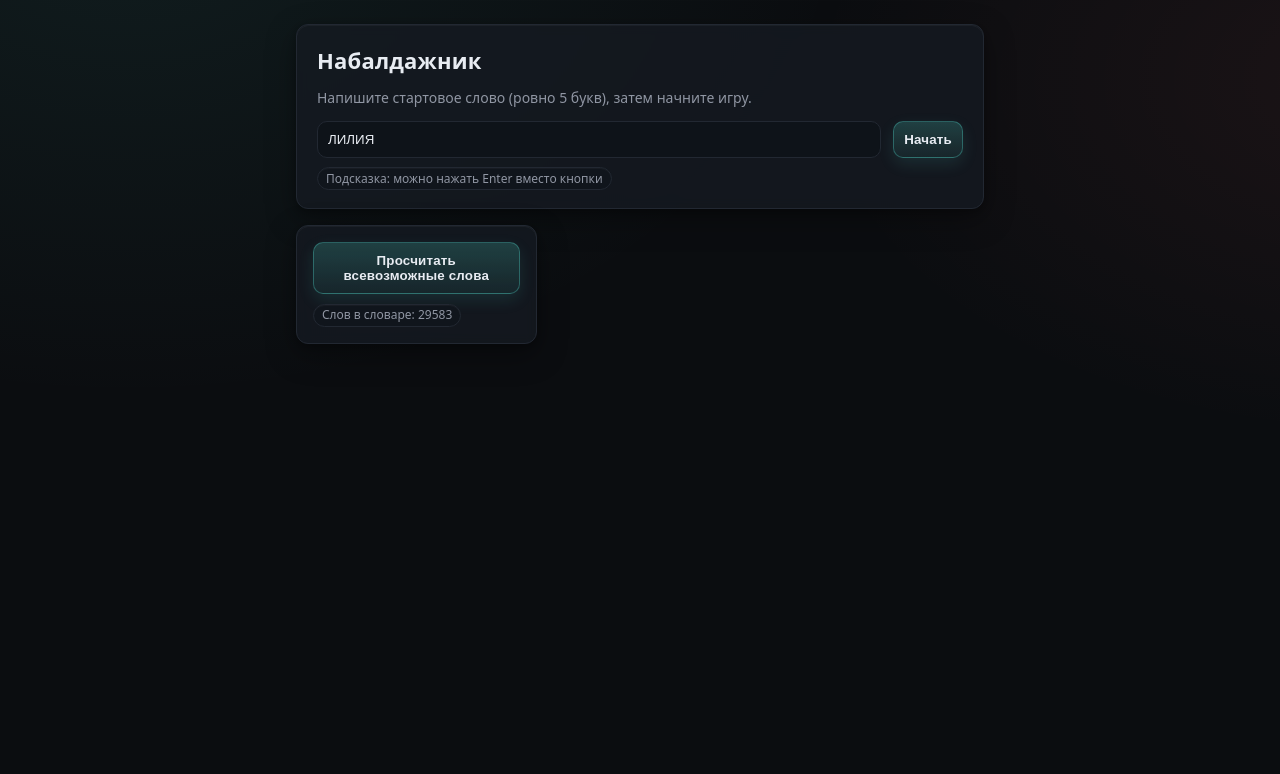
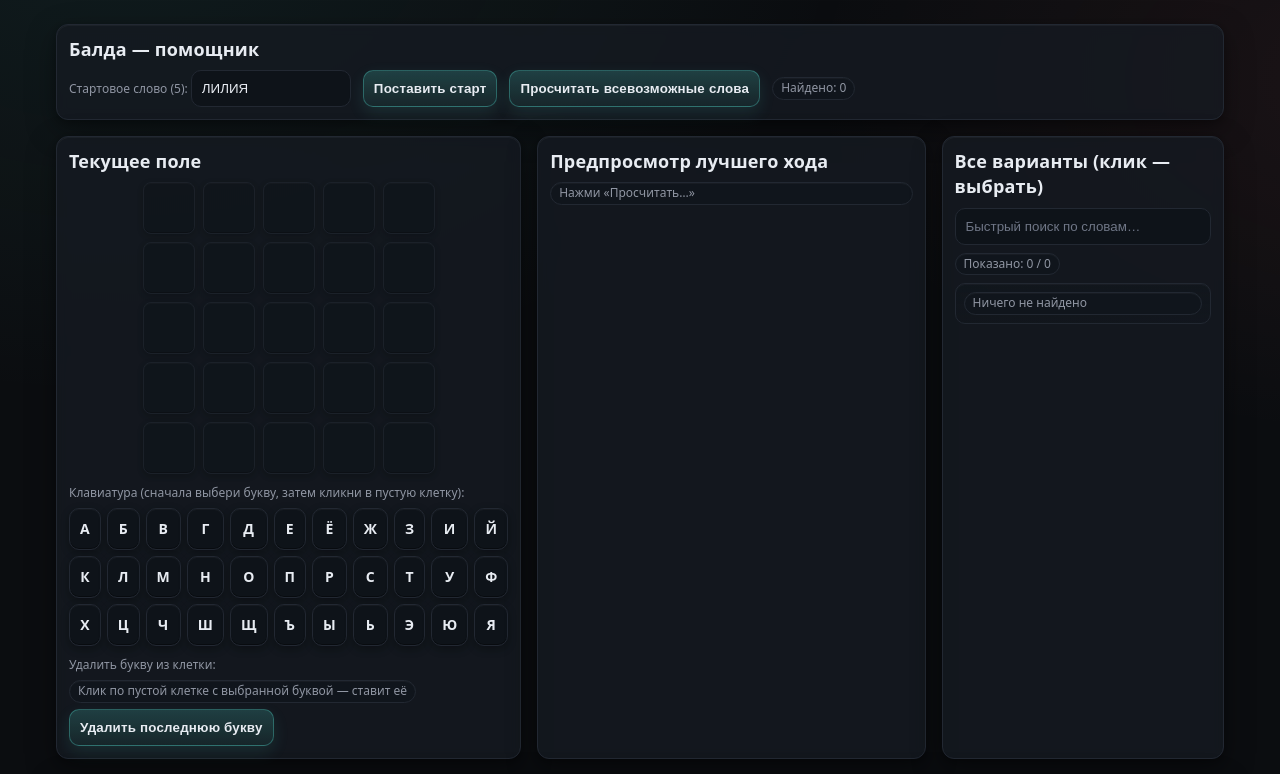
Before and after one commit to belovdima/balda-cheat, a React (Vite) app in the folder balda-cheat/: page / in a window 1280 px wide. Shown: the top 774 px of the page. Built offline with nearby package versions, Linux system fonts and the light colour scheme.

Commit message:
Update App.tsx

```diff
--- a/balda-cheat/src/App.tsx
+++ b/balda-cheat/src/App.tsx
@@ -1,4 +1,4 @@
-import React, { useEffect, useMemo, useState, useCallback } from "react";
+import React, { useEffect, useMemo, useState } from "react";
 import { BoardView } from "./components/BoardView";
 import { Keyboard } from "./components/Keyboard";
 import { emptyBoard, findAllMoves, cloneBoard } from "./solver";
@@ -6,9 +6,6 @@ import { makeTrie } from "./trie";
 import type { Board, Move } from "./types";
 import { norm } from "./letters";
 import { getDictionary } from "./dicts";
-
-type Phase = "welcome" | "play";
-type ViewMode = "analyze" | "edit"; // анализ (превью+список) / редактирование (поле+клавиатура)
 
 const N = 5;
 
@@ -22,14 +19,17 @@ function joinBanned(arr: string[]): string {
     return Array.from(new Set(arr)).join(", ");
 }
 
-// Подсветка совпадений (используется в списке вариантов)
+// Подсветка совпадений: возвращает массив React-нodels с <mark className="hl">
 function highlightWord(word: string, query: string) {
     const q = norm(query);
     if (!q) return word;
+
     const src = word;
     const srcNorm = norm(word);
     const res: React.ReactNode[] = [];
     let i = 0;
+
+    // Найдём ВСЕ вхождения q в нормализованной строке
     while (i < srcNorm.length) {
         const idx = srcNorm.indexOf(q, i);
         if (idx === -1) {
@@ -48,29 +48,19 @@ function highlightWord(word: string, query: string) {
 }
 
 export default function App() {
-    // Словарь/три
+    const [board, setBoard] = useState<Board>(() => emptyBoard());
     const [dict, setDict] = useState<string[]>([]);
     const trie = useMemo(() => makeTrie(dict), [dict]);
 
-    // Фазы и режим
-    const [phase, setPhase] = useState<Phase>("welcome");
-    const [viewMode, setViewMode] = useState<ViewMode>("analyze");
+    const [picked, setPicked] = useState<string | null>(null);
+    const [bannedInput, setBannedInput] = useState<string>("");
+    const banned = useMemo(() => parseBanned(bannedInput), [bannedInput]);
 
-    // Данные игры
-    const [board, setBoard] = useState<Board>(() => emptyBoard());
     const [startWord, setStartWord] = useState("ЛИЛИЯ");
     const [moves, setMoves] = useState<Move[]>([]);
     const [preview, setPreview] = useState<Move | null>(null);
 
-    // Блэклист
-    const [bannedInput, setBannedInput] = useState<string>("");
-    const banned = useMemo(() => parseBanned(bannedInput), [bannedInput]);
-
-    // Редактирование
-    const [picked, setPicked] = useState<string | null>(null); // выбранная буква на клавиатуре
-    const [deleteArmed, setDeleteArmed] = useState<boolean>(false); // режим удаления буквы кликом
-
-    // Поиск по вариантам
+    // Быстрый поиск по словам
     const [query, setQuery] = useState<string>("");
 
     const filteredMoves = useMemo(() => {
@@ -79,16 +69,15 @@ export default function App() {
         return moves.filter((m) => norm(m.word).includes(q));
     }, [moves, query]);
 
-    // Загрузка словаря
     useEffect(() => {
         getDictionary().then(setDict);
     }, []);
 
-    // Ripple для клавиш (ставит CSS-переменные --x/--y)
+    // Ripple для клавиш: вычисляем --x/--y при pointerdown
     useEffect(() => {
         const handler = (e: PointerEvent) => {
             const t = e.target as HTMLElement | null;
-            if (!t?.classList?.contains("key")) return;
+            if (!t || !t.classList || !t.classList.contains("key")) return;
             const r = t.getBoundingClientRect();
             const x = ((e.clientX - r.left) / r.width) * 100;
             const y = ((e.clientY - r.top) / r.height) * 100;
@@ -99,21 +88,15 @@ export default function App() {
         return () => document.removeEventListener("pointerdown", handler);
     }, []);
 
-    // Утилиты блэклиста
-    const addToBlacklist = useCallback(
-        (words: string | string[]) => {
+    // добавить слова в чёрный список (без дублей)
+    const addToBlacklist = (words: string | string[]) => {
         const list = Array.isArray(words) ? words : [words];
-            const next = new Set([
-                ...parseBanned(bannedInput),
-                ...list.map(norm),
-            ]);
+        const next = new Set([...parseBanned(bannedInput), ...list.map(norm)]);
         setBannedInput(joinBanned(Array.from(next)));
-        },
-        [bannedInput]
-    );
+    };
 
-    // Запуск игры со стартовым словом (из welcome-экрана)
-    const startGame = () => {
+    // поставить стартовое слово + в ч/с
+    const putStart = () => {
         const s = norm(startWord);
         if (s.length !== 5) {
             alert("Стартовое слово должно быть из 5 букв.");
@@ -126,66 +109,31 @@ export default function App() {
         setMoves([]);
         setPreview(null);
         addToBlacklist(s);
-        setPhase("play");
-        setViewMode("analyze");
-        setPicked(null);
-        setDeleteArmed(false);
-
-        // Если словарь уже загружен — сразу посчитаем
-        if (dict.length > 0) {
-            const res = findAllMoves(b, trie, [...parseBanned(bannedInput), s]);
-            setMoves(res);
-            setPreview(res[0] ?? null);
-        }
     };
 
-    // Пересчёт вариантов для текущего board/banned
-    const recalc = useCallback(
-        (b: Board = board, bannedArr: string[] = banned) => {
-            const res = findAllMoves(b, trie, bannedArr);
-            setMoves(res);
-            setPreview(res[0] ?? null);
-        },
-        [board, banned, trie]
-    );
-
-    // Клик по клетке (поведение зависит от режима)
-    const handleCellClick = (r: number, c: number) => {
-        // Режим удаления — удаляем, если в клетке есть буква
-        if (deleteArmed) {
-            if (!board[r][c]) return; // пустая — игнор
-            const b2 = cloneBoard(board);
-            b2[r][c] = "";
-            setBoard(b2);
-            setDeleteArmed(false);
-            setViewMode("analyze");
-            recalc(b2);
-            return;
-        }
-
-        // Режим редактирования — ставим выбранную букву
-        if (viewMode === "edit") {
+    // ручная постановка буквы
+    const onCellClick = (r: number, c: number) => {
         if (!picked) return;
         if (board[r][c]) return;
         const b2 = cloneBoard(board);
         b2[r][c] = picked;
         setBoard(b2);
-            setPicked(null);
-            setViewMode("analyze"); // сразу возвращаем в анализ
-            recalc(b2);
-            return;
-        }
-
-        // В режиме анализа клики по полю не делают ничего особого
     };
 
-    // Явный пересчёт (кнопка)
     const calc = () => {
-        recalc();
-        setQuery("");
+        const res = findAllMoves(board, trie, banned);
+        setMoves(res);
+        setPreview(res[0] ?? null);
+        setQuery(""); // сброс фильтра
     };
 
-    // Применить предложенный ход (как раньше)
+    const clearCell = (r: number, c: number) => {
+        const b2 = cloneBoard(board);
+        b2[r][c] = "";
+        setBoard(b2);
+    };
+
+    // применить предложенный ход
     const applyMove = (m: Move) => {
         const b2 = cloneBoard(board);
         b2[m.insert.r][m.insert.c] = m.insert.letter;
@@ -198,31 +146,69 @@ export default function App() {
         setQuery("");
     };
 
-    // UI: левая половина (анализ/редактирование)
-    const LeftPane = () => {
-        if (viewMode === "edit") {
     return (
+        <div className="container">
+            {/* Хедер */}
+            <div className="panel">
+                <h1>Балда — помощник</h1>
+                <div className="row" style={{ gap: 12 }}>
+                    <label>
+                        Стартовое слово (5):&nbsp;
+                        <input
+                            value={startWord}
+                            onChange={(e) => setStartWord(e.target.value)}
+                            style={{ width: 160 }}
+                        />
+                    </label>
+                    <button onClick={putStart}>Поставить старт</button>
+                    <button onClick={calc}>
+                        Просчитать всевозможные слова
+                    </button>
+                    <span className="badge">Найдено: {moves.length}</span>
+                </div>
+            </div>
+
+            {/* Текущее поле */}
             <div className="panel">
                 <h1>Текущее поле</h1>
-                    <BoardView board={board} onCellClick={handleCellClick} />
+                <BoardView board={board} onCellClick={onCellClick} />
                 <div style={{ height: 8 }} />
-                    <div
-                        className="row"
-                        style={{ justifyContent: "space-between" }}>
+                <div className="row">
+                    <div style={{ flex: 1 }}>
+                        <label>
+                            Клавиатура (сначала выбери букву, затем кликни в
+                            пустую клетку):
+                        </label>
+                        <div style={{ height: 6 }} />
+                        <Keyboard value={picked} onPick={setPicked} />
+                    </div>
+                    <div style={{ minWidth: 220 }}>
+                        <label>Удалить букву из клетки:</label>
+                        <div style={{ height: 6 }} />
+                        <div className="row">
                             <small className="badge">
-                            Режим редактирования: выбери букву справа и кликни
-                            пустую клетку
+                                Клик по пустой клетке с выбранной буквой —
+                                ставит её
                             </small>
-                        <button onClick={() => setViewMode("analyze")}>
-                            Не ставить букву
+                        </div>
+                        <div style={{ height: 6 }} />
+                        <button
+                            onClick={() => {
+                                for (let r = N - 1; r >= 0; r--)
+                                    for (let c = N - 1; c >= 0; c--) {
+                                        if (board[r][c]) {
+                                            clearCell(r, c);
+                                            return;
+                                        }
+                                    }
+                            }}>
+                            Удалить последнюю букву
                         </button>
                     </div>
                 </div>
-            );
-        }
+            </div>
 
-        // Анализ: предпросмотр лучшего хода
-        return (
+            {/* Предпросмотр */}
             <div className="panel">
                 <h1>Предпросмотр лучшего хода</h1>
                 {preview ? (
@@ -259,62 +245,16 @@ export default function App() {
                             })()}
                             path={preview.path}
                             insert={preview.insert}
-                            onCellClick={handleCellClick}
                         />
                     </>
                 ) : (
                     <div className="badge">Нажми «Просчитать…»</div>
                 )}
             </div>
-        );
-    };
 
-    // UI: правая половина (анализ: список; редактирование: QWERTY)
-    const RightPane = () => {
-        if (viewMode === "edit") {
-            return (
+            {/* Список вариантов + быстрый поиск */}
             <div className="panel">
-                    <h1>Клавиатура</h1>
-                    <div className="row" style={{ gap: 8 }}>
-                        <span className="badge">
-                            Выбрано: {picked ? `«${picked}»` : "—"}
-                        </span>
-                        <button onClick={() => setPicked(null)}>
-                            Сбросить выбор
-                        </button>
-                    </div>
-                    <div style={{ height: 8 }} />
-                    <Keyboard
-                        value={picked}
-                        onPick={setPicked}
-                        layout="qwerty-ru"
-                    />
-                    <hr />
-                    <div className="row" style={{ gap: 8 }}>
-                        <button onClick={() => setViewMode("analyze")}>
-                            Не ставить букву
-                        </button>
-                        <button
-                            onClick={() => {
-                                setDeleteArmed(true);
-                                setViewMode("edit"); // остаёмся в редакторе
-                            }}>
-                            Удалить букву на поле
-                        </button>
-                        {deleteArmed && (
-                            <small className="badge">
-                                Кликни по букве на поле для удаления
-                            </small>
-                        )}
-                    </div>
-                </div>
-            );
-        }
-
-        // Анализ: список вариантов + быстрый поиск + действия
-        return (
-            <div className="panel">
-                <h1>Все варианты</h1>
+                <h1>Все варианты (клик — выбрать)</h1>
                 <div className="row" style={{ gap: 8 }}>
                     <input
                         placeholder="Быстрый поиск по словам…"
@@ -326,27 +266,6 @@ export default function App() {
                         Показано: {filteredMoves.length} / {moves.length}
                     </span>
                 </div>
-                <div className="row" style={{ gap: 8, marginTop: 8 }}>
-                    <button onClick={() => setViewMode("edit")}>
-                        Нет нужного слова
-                    </button>
-                    <button
-                        onClick={() => {
-                            setDeleteArmed(true);
-                            setViewMode("analyze"); // остаёмся в анализе, но ждём клика по букве
-                        }}>
-                        Удалить букву
-                    </button>
-                    {deleteArmed && (
-                        <small className="badge">
-                            Кликни по букве на поле для удаления
-                        </small>
-                    )}
-                    <button onClick={calc}>
-                        Просчитать всевозможные слова
-                    </button>
-                </div>
-
                 <div className="suggestions" style={{ marginTop: 8 }}>
                     {filteredMoves.map((m, i) => {
                         const isActive =
@@ -393,89 +312,9 @@ export default function App() {
                     )}
                 </div>
             </div>
-        );
-    };
 
-    // WELCOME-экран
-    if (phase === "welcome") {
-        const onEnter = (e: React.KeyboardEvent<HTMLInputElement>) => {
-            if (e.key === "Enter") startGame();
-        };
-        return (
-            <div className="container" style={{ maxWidth: 720 }}>
-                <div className="panel" style={{ padding: 20 }}>
-                    <h1 style={{ fontSize: 22, marginBottom: 12 }}>
-                        Набалдажник
-                    </h1>
-                    <p style={{ color: "var(--muted)", marginTop: 0 }}>
-                        Напишите стартовое слово (ровно 5 букв), затем начните
-                        игру.
-                    </p>
-                    <div className="row" style={{ gap: 12 }}>
-                        <input
-                            value={startWord}
-                            onChange={(e) => setStartWord(e.target.value)}
-                            onKeyDown={onEnter}
-                            placeholder="Например: ЛИЛИЯ"
-                            style={{ flex: 1, minWidth: 220 }}
-                        />
-                        <button onClick={startGame}>Начать</button>
-                    </div>
-                    <div style={{ height: 10 }} />
-                    <small className="badge">
-                        Подсказка: можно нажать Enter вместо кнопки
-                    </small>
-                </div>
-
-                {/* Опционально: быстрый просчёт и настройки */}
-                <div className="panel" style={{ padding: 16 }}>
-                    <div className="row" style={{ gap: 10 }}>
-                        <button onClick={calc}>
-                            Просчитать всевозможные слова
-                        </button>
-                        <span className="badge">
-                            Слов в словаре: {dict.length || "…"}
-                        </span>
-                    </div>
-                </div>
-            </div>
-        );
-    }
-
-    // Экран игры: две колонки (левая/правая)
-    return (
-        <div className="container" style={{ maxWidth: 1200 }}>
-            <div className="panel" style={{ gridArea: "header" }}>
-                <h1>Набалдажник</h1>
-                <div className="row" style={{ gap: 8 }}>
-                    <label>
-                        Стартовое слово:&nbsp;
-                        <input
-                            value={startWord}
-                            onChange={(e) => setStartWord(e.target.value)}
-                            style={{ width: 160 }}
-                        />
-                    </label>
-                    <button
-                        onClick={() => {
-                            // перезапустить с новым словом
-                            setPhase("welcome");
-                            setViewMode("analyze");
-                        }}>
-                        Новый старт
-                    </button>
-                    <span className="badge">Найдено: {moves.length}</span>
-                </div>
-            </div>
-
-            {/* Левая панель */}
-            <LeftPane />
-
-            {/* Правая панель */}
-            <RightPane />
-
-            {/* Низ: чёрный список — оставим на всю ширину */}
-            <div className="panel" style={{ gridArea: "black" }}>
+            {/* Чёрный список */}
+            <div className="panel">
                 <h1>Использованные слова</h1>
                 <div className="row">
                     <textarea
@@ -491,17 +330,6 @@ export default function App() {
                     Слова из этого списка не будут предлагаться. Стартовое слово
                     добавляется сюда автоматически.
                 </small>
-                <div style={{ height: 6 }} />
-                <div className="row" style={{ gap: 8 }}>
-                    <button onClick={() => recalc()}>Пересчитать</button>
-                    <button
-                        onClick={() => {
-                            setBannedInput("");
-                            recalc(board, []);
-                        }}>
-                        Очистить список
-                    </button>
-                </div>
             </div>
         </div>
     );
```
Lines whose indentation alone changed are shown as unchanged.
